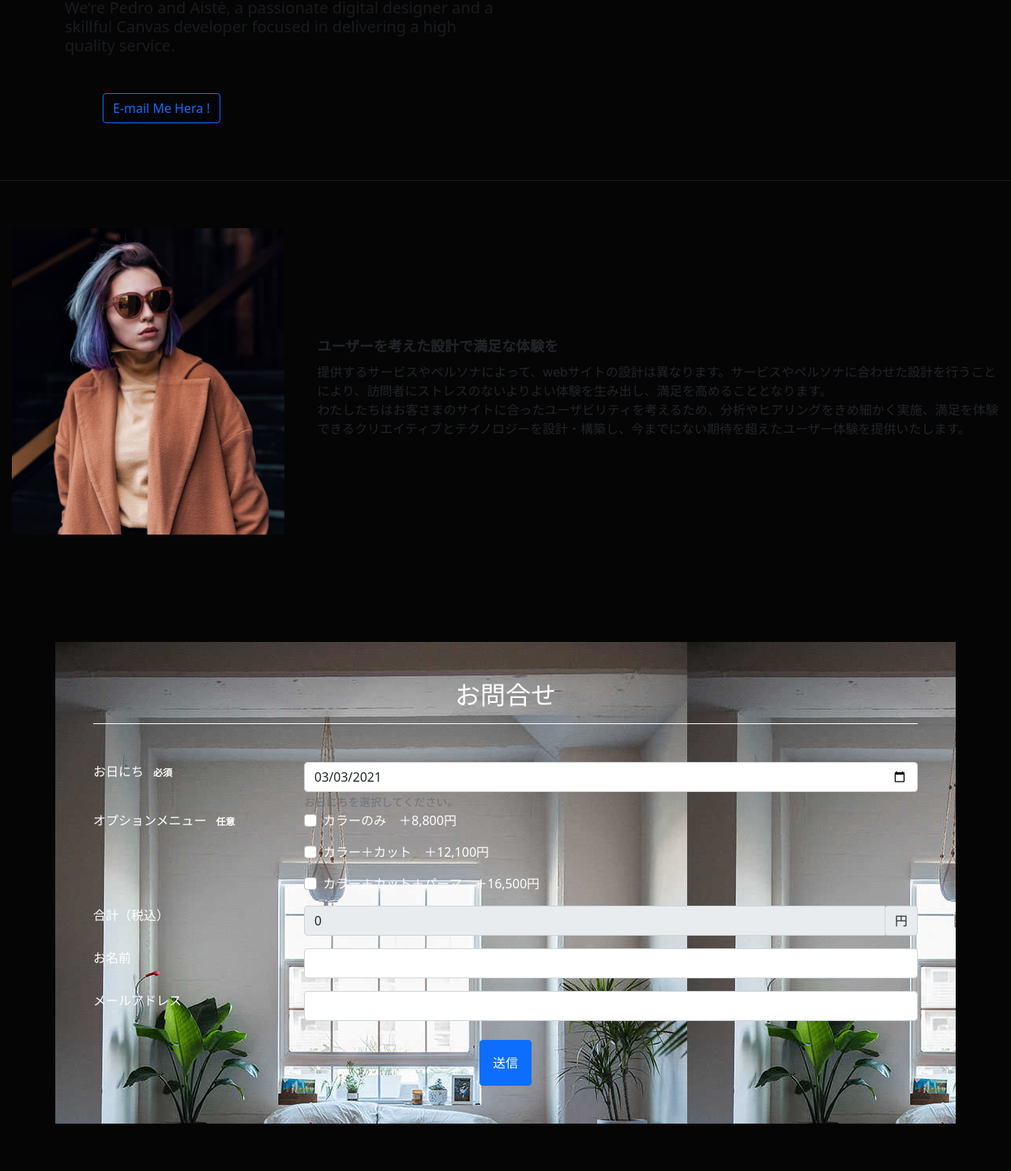
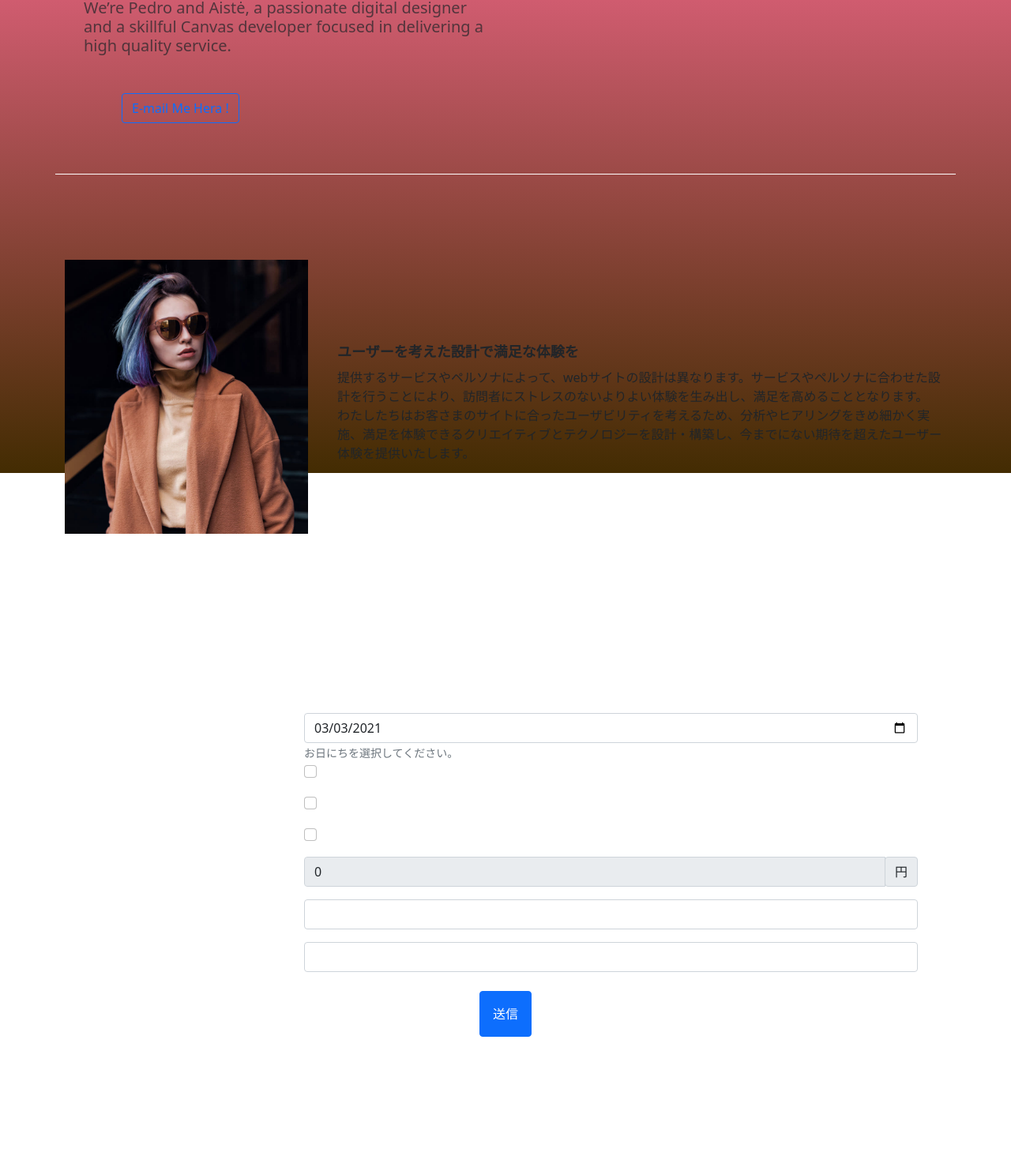
Before and after one commit to hatakumi323/Beauty-salon_site, a plain HTML site: page index.html in a window 1280 px wide. Shown: the part 201-1684 px from the top of the page at 79% size. After the commit the page ends 1562 px from the top, so only its background shows below. Drawn offline with nearby package versions, Linux system fonts and the light colour scheme.

Commit message:
デザイン調整

```diff
--- a/index.html
+++ b/index.html
@@ -1,20 +1,24 @@
 <!DOCTYPE html>
 <html lang="en">
+
 <head>
   <meta charset="UTF-8">
   <meta name="viewport" content="width=device-width, initial-scale=1.0">
   <title>Beauty salon</title>
   <link rel="stylesheet" href="main.css">
-    <link href="https://cdn.jsdelivr.net/npm/bootstrap@5.0.0-beta1/dist/css/bootstrap.min.css" rel="stylesheet" integrity="sha384-giJF6kkoqNQ00vy+HMDP7azOuL0xtbfIcaT9wjKHr8RbDVddVHyTfAAsrekwKmP1" crossorigin="anonymous">
+  <link href="https://cdn.jsdelivr.net/npm/bootstrap@5.0.0-beta1/dist/css/bootstrap.min.css" rel="stylesheet"
+    integrity="sha384-giJF6kkoqNQ00vy+HMDP7azOuL0xtbfIcaT9wjKHr8RbDVddVHyTfAAsrekwKmP1" crossorigin="anonymous">
   <script src="https://cdn.jsdelivr.net/npm/vue/dist/vue.js"></script>
 </head>
+
 <body>
   <header>
 
-        <nav class="navbar navbar-expand-lg navbar-light bg-light">
+    <nav class="container navbar navbar-expand-lg navbar-light">
       <div class="container-fluid">
         <a class="navbar-brand" href="#">Navbar</a>
-              <button class="navbar-toggler" type="button" data-bs-toggle="collapse" data-bs-target="#navbarNav" aria-controls="navbarNav" aria-expanded="false" aria-label="Toggle navigation">
+        <button class="navbar-toggler" type="button" data-bs-toggle="collapse" data-bs-target="#navbarNav"
+          aria-controls="navbarNav" aria-expanded="false" aria-label="Toggle navigation">
           <span class="navbar-toggler-icon"></span>
         </button>
         <div class="collapse navbar-collapse" id="navbarNav">
@@ -38,43 +42,30 @@
 
   </header>
 
-    <section id="slider" class="slider-element min-vh-60 min-vh-md-100 include-header p-4" style="background: #050505 100% 0">
+  <section id="slider" class=" container p-4 border-bottom border-white pb-3 mb-5">
     <div class="slider-inner">
 
       <div class="vertical-middle">
         <div class="container py-5">
 
           <div class="row align-items-center col-mb-50">
-                        <div class="col-md-6 dark">
+            <div class="col-md-6">
 
               <div class="py-5 py-md-0">
-                                <small class="text-muted text-uppercase font-weight-light ls4 mb-1 d-block">Beauty Salon</small>
+                <small class="text-muted text-uppercase mb-1 d-block">Beauty Salon</small>
                 <h2>Beauty Salon</h2>
-                                <h5 class="font-weight-light ls1" style="opacity: .7">We’re Pedro and Aistė, a passionate digital designer and a skillful Canvas developer focused in delivering a high quality service.</h5>
+                <h5 class="font-weight-light ls1" style="opacity: .7">We’re Pedro and Aistė, a passionate digital
+                  designer and a skillful Canvas developer focused in delivering a high quality service.</h5>
                 <div class="d-flex align-items-center mt-5">
-                                    <a href="#" class="button button-change button-rounded overflow-hidden nott button-large font-weight-normal mx-0 px-5">
+                  <a href="#"
+                    class="button button-change button-rounded overflow-hidden nott button-large font-weight-normal mx-0 px-5">
                     <button type="button" class="btn btn-outline-primary">E-mail Me Hera !</button>
-                                    </a>
-                                    <a href="https://facebook.com/semicolonweb" target="_blank" class="d-none d-sm-inline-block my-0 mr-0 ml-4 social-icon si-small si-borderless si-facebook">
-                                        <i class="icon-facebook"></i>
-                                        <i class="icon-facebook"></i>
-                                    </a>
-                                    <a href="https://facebook.com/semicolonweb" target="_blank" class="d-none d-sm-inline-block my-0 mr-0 ml-3 social-icon si-small si-borderless si-twitter">
-                                        <i class="icon-twitter"></i>
-                                        <i class="icon-twitter"></i>
                   </a>
                 </div>
               </div>
 
             </div>
 
-                        <div class="col-md-6 pl-md-5 pl-lg-0">
-                            <div class="row align-items-stretch">
-                                <div class="col-lg-6 col-md-12 rounded col-6" style="background: url('/images/dots-white.png') center center no-repeat; background-size: cover">
-                                </div>
-
-                            </div>
-                        </div>
 
           </div>
         </div>
@@ -83,7 +74,7 @@
     </div>
   </section><!-- #Slider End -->
 
-    <section class="content">
+  <section class="container content">
 
     <div class="media">
       <figure class="media__img-wrapper">
@@ -104,16 +95,16 @@
 
   </section>
 
-    <div id="app" class="content" v-cloak>
-        <div class="container contact text-white p-5">
+  <div id="app" v-cloak>
+    <div class="container text-white p-5">
       <h2 class="text-center border-bottom border-white pb-3 mb-5">
         お問合せ
       </h2>
       <form>
         <!--挙式日-->
-            <div class="form-group row">
-              <label class="col-md-3 col-form-label pt-0" for="wedding_date">お日にち
-                <span class="badge badge-danger">必須</span>
+        <div class="row">
+          <label class="col-md-3 col-form-label pt-0" for="wedding_date">
+            お日にち
           </label>
           <div class="col-md-9">
             <input class="form-control" type="date" id="wedding_date" placeholder="日付をお選びください。" v-model="wedding_date">
@@ -121,31 +112,31 @@
           </div>
         </div>
         <!--オプションメニュー-->
-            <div class="form-group row">
-              <label class="col-md-3 col-form-label pt-0">オプションメニュー
-                <span class="badge badge-info">任意</span>
+        <div class="row">
+          <label class="col-md-3 col-form-label pt-0">メニュー
           </label>
           <div class="col-md-9">
             <div class="form-check mb-3">
               <input class="form-check-input" type="checkbox" id="opt1" v-model="opt1_use">
-                  <label class="form-check-label" for="opt1">カラーのみ　＋{{taxedOpt1 | number_format}}円</label>
+              <label class="form-check-label" for="opt1">カラーのみ ＋{{taxedOpt1 | number_format}}円</label>
             </div>
             <div class="form-check mb-3">
               <input class="form-check-input" type="checkbox" id="opt2" v-model="opt2_use">
-                  <label class="form-check-label" for="opt2">カラー＋カット　＋{{taxedOpt2 | number_format}}円</label>
+              <label class="form-check-label" for="opt2">カラー＋カット ＋{{taxedOpt2 | number_format}}円</label>
             </div>
             <div class="form-check mb-3">
               <input class="form-check-input" type="checkbox" id="opt3" v-model="opt3_use">
-                  <label class="form-check-label" for="opt3">カラー＋カット＋パーマ　＋{{taxedOpt3 | number_format}}円</label>
+              <label class="form-check-label" for="opt3">カラー＋カット＋パーマ ＋{{taxedOpt3 | number_format}}円</label>
             </div>
           </div>
         </div>
         <!--合計：基本料金＋オプション料金-->
-            <div class="form-group row mb-3">
+        <div class="row mb-3">
           <label class="col-md-3 col-form-label pt-0">合計（税込）</label>
           <div class="col-md-9">
             <div class="input-group">
-                    <input type="text" class="form-control text-right" id="sum_total" v-bind:value="taxedTotalPrice | number_format" readonly>
+              <input type="text" class="form-control" id="sum_total"
+                v-bind:value="taxedTotalPrice | number_format" readonly>
               <div class="input-group-append">
                 <label class="input-group-text">円</label>
               </div>
@@ -178,6 +169,8 @@
       </form>
     </div>
   </div>
+  <div class="bg"></div>
   <script src="main.js"></script>
 </body>
+
 </html>
--- a/main.css
+++ b/main.css
@@ -5,7 +5,6 @@
 
 .content {
     padding: 60px 15px;
-    background-color: #050505;
   }
 
 .media {
@@ -52,7 +51,7 @@
   }
 
   body {
-    background: #000;
+    /* background: #000; */
     color: #fff;
   }
 
@@ -146,6 +145,16 @@
     color: #fff;
   }
 
-  .contact {
-      background-image: url(images/9.jpg);
-  }
+  .bg {
+    position: fixed;
+    top: 0;
+    left: 0;
+    right: 0;
+    width: 100%;
+    background-image: linear-gradient(#ff6c94, #432c02);
+    min-height: 100vh;
+    background-position: center center;
+    background-size: cover;
+    background-repeat: no-repeat;
+    z-index: -1;
+    }
```
Lines whose indentation alone changed are shown as unchanged.
